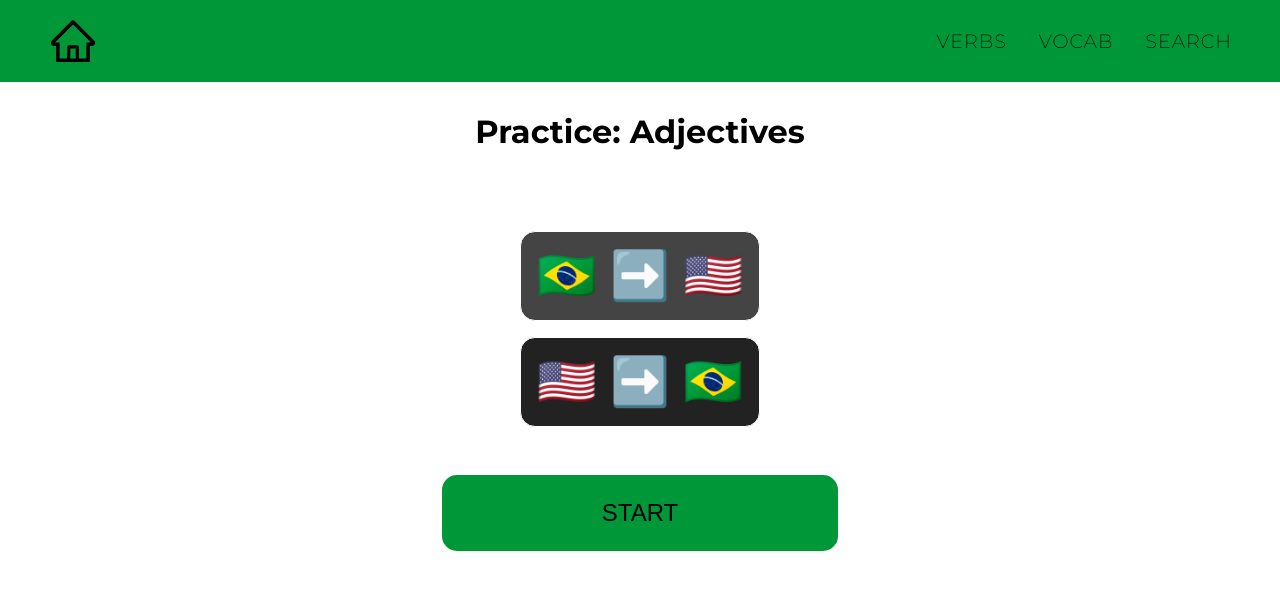
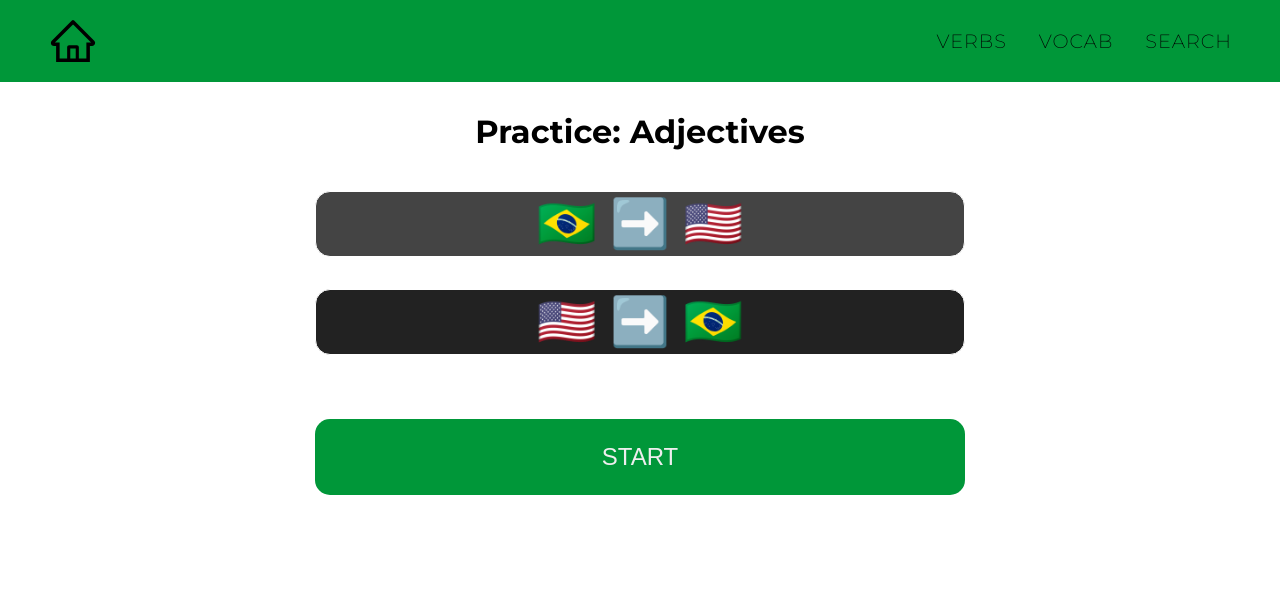
Before and after one commit to dking1342/portuguese, a Next.js app: page /vocab/adjectives in a window 1280 px wide. Shown: the top 590 px of the page. Built offline with nearby package versions, Linux system fonts and the light colour scheme.

Commit message:
css changes

```diff
--- a/src/app/styles/Navbar.module.sass
+++ b/src/app/styles/Navbar.module.sass
@@ -58,7 +58,7 @@
         outline: none
         border: none
         cursor: pointer
-        background-color: #eee
+        color: #eee
 
         .menuIcon
           width: 100%
--- a/src/app/styles/flashcard.module.sass
+++ b/src/app/styles/flashcard.module.sass
@@ -1,17 +1,16 @@
 .flashcardIntroContainer
-  height: 50vh
-  width: 100%
   // display: flex
+  width: 95%
+  max-width: 650px
   flex-direction: column
-  align-items: center
   justify-content: center
-  gap: 1rem
+  gap: 2rem
 
   .flashcardIntroBtn
-    font-size: 3rem
+    font-size: clamp(1rem,10vw,3rem)
     outline: none
     border: 0.5px white solid
-    padding: 1rem
+    padding: 0.25rem 0rem
     border-radius: 15px
     cursor: pointer
     transition: 500ms ease background
@@ -20,7 +19,7 @@
       background: #444
 
   .startBtn
-    padding: 1.5rem 10rem
+    padding: 1.5rem 0rem
     font-size: 1.5rem
     text-transform: uppercase
     background: rgb(0,151,57)
@@ -30,6 +29,7 @@
     margin-top: 2rem
     cursor: pointer
     transition: ease 500ms background
+    color: #eee
 
     &:hover
       background: #012169
@@ -45,7 +45,7 @@
     display: flex
     flex-direction: column
     max-width: 500px
-    width: 100%
+    width: 90%
     height: 100%
     position: relative
 
@@ -56,19 +56,26 @@
       flex-direction: column
       align-items: center
       justify-content: center
-      font-size: 1.5rem
+      font-size: clamp(1.5rem,5vw,2rem)
       gap: 0.5rem
+
+      p
+        width: 100%
+        text-align: center
 
     .bottom
       width: 100%
       height: 50%
       display: flex
       flex-direction: column
-      flex-direction: column
       align-items: center
       justify-content: center
-      font-size: 1.5rem
+      font-size: clamp(1.5rem,5vw,2rem)
       gap: 0.5rem
+
+      p
+        width: 100%
+        text-align: center
 
     .slider
       position: absolute
```
